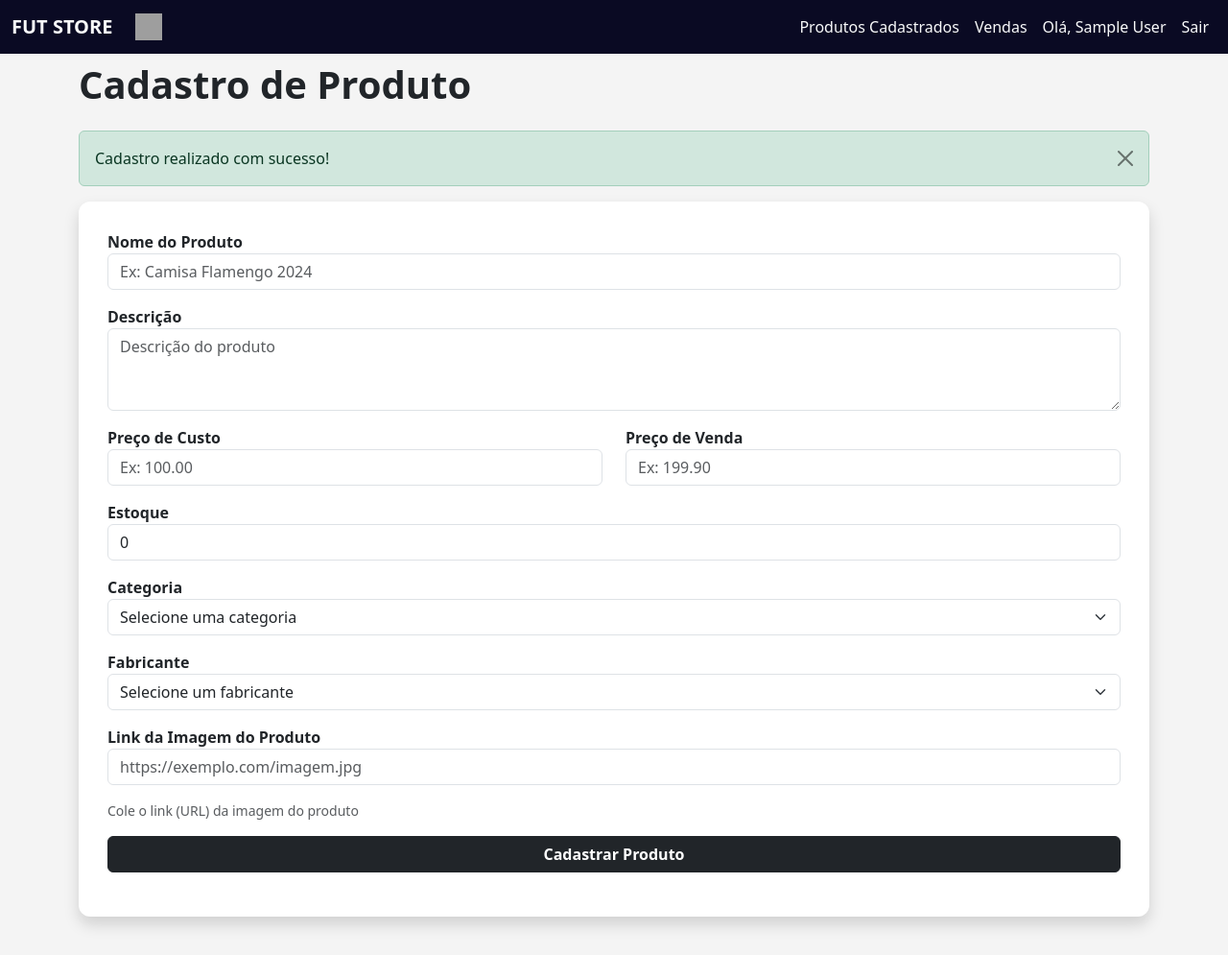
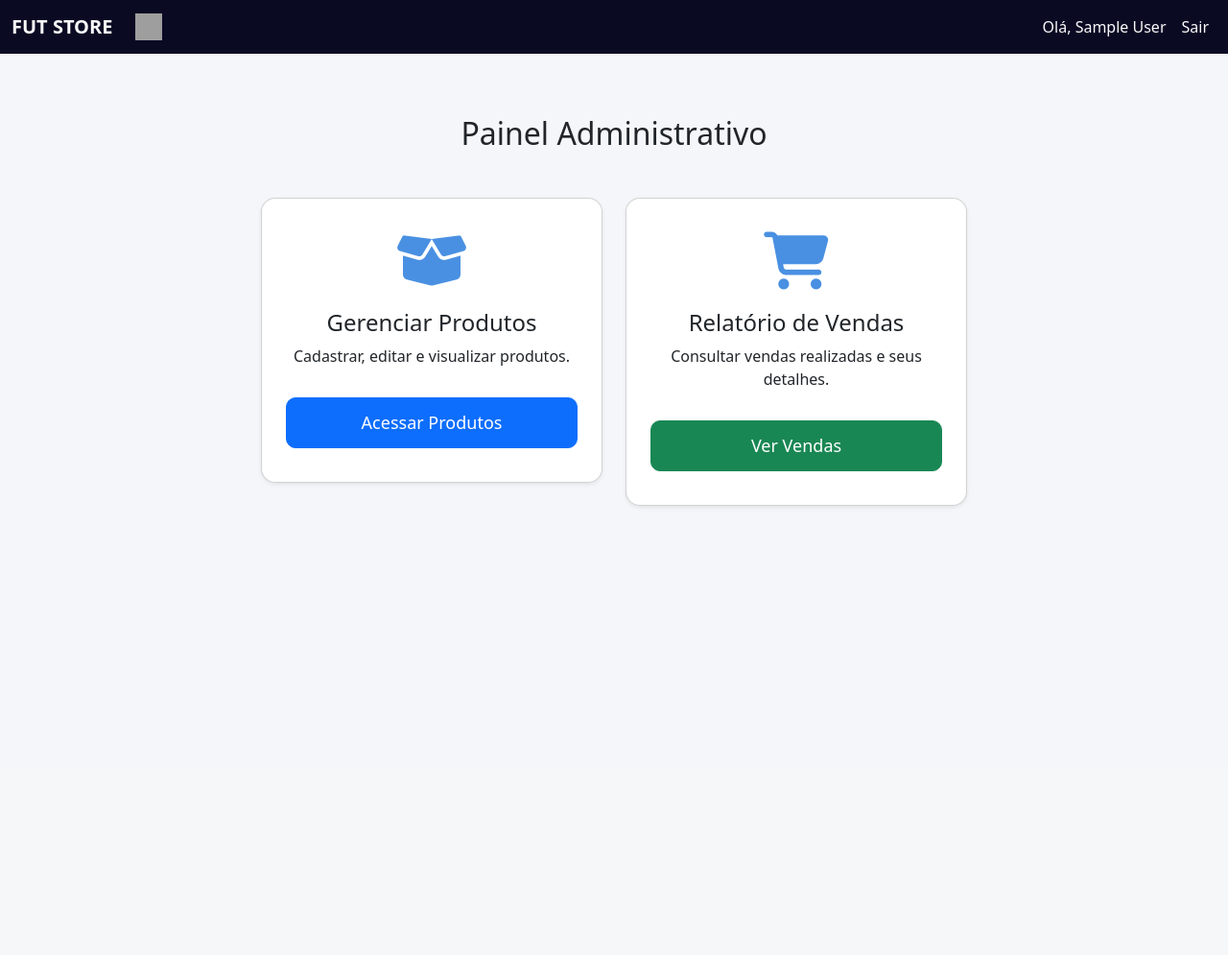
Before and after one commit to Heitorarj/Projeto-Final---WEB2, a PHP site: page /views/Admin/adminDashboard.php in a window 1280 px wide. Shown: the whole page at 96% size. After the commit the page ends 529 px from the top, so only its background shows below. Run offline with PHP 8.4, Linux system fonts and the light colour scheme; the visitor is signed in with stand-in values (Sample User, id 1); data comes from the database, SQL or seed files in the repository; some libraries are stand-ins or nearby versions; grey boxes are pictures that could not be loaded.

Commit message:
Dashboard Admin atualizado

```diff
--- a/views/Admin/adminDashboard.php
+++ b/views/Admin/adminDashboard.php
@@ -1,101 +1,94 @@
 <?php
-session_start();
-include "headerAdmin.php";
-
-require_once __DIR__ . '/../../controllers/CategoriaController.php';
-require_once __DIR__ . '/../../controllers/FabricanteController.php';
-
-$categorias = CategoriaController::listar();
-$fabricantes = FabricanteController::listar();
+    include "headerAdmin.php";
 ?>
 
 <!DOCTYPE html>
 <html lang="pt-BR">
+
 <head>
     <meta charset="UTF-8">
-    <title>Cadastrar Produto - Admin</title>
+    <title>Dashboard Admin</title>
 
+    <!-- Bootstrap -->
     <link href="https://cdn.jsdelivr.net/npm/bootstrap@5.3.2/dist/css/bootstrap.min.css" rel="stylesheet">
 
     <style>
-        body { background:#f4f4f4; padding:40px; }
-        .card-form { background:white; padding:30px; border-radius:12px; }
+        body {
+            background: #f4f6f9;
+        }
+
+        .admin-container {
+            margin-top: 120px; /* espaço abaixo do header */
+        }
+
+        .admin-card {
+            border-radius: 15px;
+            padding: 35px 25px;
+            transition: 0.3s;
+            cursor: pointer;
+        }
+
+        .admin-card:hover {
+            transform: translateY(-5px);
+            box-shadow: 0 8px 20px rgba(0, 0, 0, 0.15);
+        }
+
+        .admin-icon {
+            font-size: 60px;
+            color: #4A90E2;
+            margin-bottom: 20px;
+        }
+
+        .btn-dashboard {
+            margin-top: 15px;
+            padding: 12px;
+            font-size: 18px;
+            border-radius: 10px;
+        }
     </style>
+
+    <!-- Ícones -->
+    <script src="https://kit.fontawesome.com/a076d05399.js" crossorigin="anonymous"></script>
+
 </head>
 
 <body>
 
-<div class="container mt-4">
-    <h1 class="fw-bold mb-4">Cadastro de Produto</h1>
+    <div class="container admin-container">
 
-    <?php if (isset($_SESSION['sucesso'])): ?>
-        <div class="alert alert-success alert-dismissible fade show">
-            <?php echo $_SESSION['sucesso']; unset($_SESSION['sucesso']); ?>
-            <button type="button" class="btn-close" data-bs-dismiss="alert"></button>
-        </div>
-    <?php endif; ?>
+        <h2 class="text-center mb-5">Painel Administrativo</h2>
 
-    <?php if (isset($_SESSION['erro'])): ?>
-        <div class="alert alert-danger alert-dismissible fade show">
-            <?php echo $_SESSION['erro']; unset($_SESSION['erro']); ?>
-            <button type="button" class="btn-close" data-bs-dismiss="alert"></button>
-        </div>
-    <?php endif; ?>
+        <div class="row justify-content-center">
 
-    <div class="card-form shadow">
+            <!-- CARD PRODUTOS -->
+            <div class="col-md-4 mb-4">
+                <div class="card admin-card shadow-sm text-center">
+                    <i class="fas fa-box-open admin-icon"></i>
+                    <h4>Gerenciar Produtos</h4>
+                    <p>Cadastrar, editar e visualizar produtos.</p>
 
-        <form method="POST" action="../../actions/produto/criar.php">
-
-            <label class="fw-bold">Nome do Produto</label>
-            <input type="text" name="nome" class="form-control mb-3" placeholder="Ex: Camisa Flamengo 2024" required>
-
-            <label class="fw-bold">Descrição</label>
-            <textarea name="descricao" class="form-control mb-3" rows="3" placeholder="Descrição do produto"></textarea>
-
-            <div class="row">
-                <div class="col-md-6">
-                    <label class="fw-bold">Preço de Custo</label>
-                    <input type="number" name="preco_custo" step="0.01" class="form-control mb-3" placeholder="Ex: 100.00">
-                </div>
-                <div class="col-md-6">
-                    <label class="fw-bold">Preço de Venda</label>
-                    <input type="number" name="preco_venda" step="0.01" class="form-control mb-3" placeholder="Ex: 199.90" required>
+                    <a href="produtoCadastro.php" class="btn btn-primary w-100 btn-dashboard">
+                        Acessar Produtos
+                    </a>
                 </div>
             </div>
 
-            <label class="fw-bold">Estoque</label>
-            <input type="number" name="estoque" class="form-control mb-3" value="0" min="0">
+            <!-- CARD VENDAS -->
+            <div class="col-md-4 mb-4">
+                <div class="card admin-card shadow-sm text-center">
+                    <i class="fas fa-shopping-cart admin-icon"></i>
+                    <h4>Relatório de Vendas</h4>
+                    <p>Consultar vendas realizadas e seus detalhes.</p>
 
-            <label class="fw-bold">Categoria</label>
-            <select name="categoria_id" class="form-select mb-3" required>
-                <option value="">Selecione uma categoria</option>
-                <?php foreach ($categorias as $categoria): ?>
-                    <option value="<?php echo $categoria['id']; ?>">
-                        <?php echo htmlspecialchars($categoria['nome']); ?>
-                    </option>
-                <?php endforeach; ?>
-            </select>
+                    <a href="adminVendas.php" class="btn btn-success w-100 btn-dashboard">
+                        Ver Vendas
+                    </a>
+                </div>
+            </div>
 
-            <label class="fw-bold">Fabricante</label>
-            <select name="fabricante_id" class="form-select mb-3" required>
-                <option value="">Selecione um fabricante</option>
-                <?php foreach ($fabricantes as $fabricante): ?>
-                    <option value="<?php echo $fabricante['id']; ?>">
-                        <?php echo htmlspecialchars($fabricante['nome']); ?>
-                    </option>
-                <?php endforeach; ?>
-            </select>
-
-            <label class="fw-bold">Link da Imagem do Produto</label>
-            <input type="url" name="imagem" class="form-control mb-3" placeholder="https://exemplo.com/imagem.jpg">
-            <small class="text-muted d-block mb-3">Cole o link (URL) da imagem do produto</small>
-
-
-            <button type="submit" class="btn btn-dark w-100 fw-bold">Cadastrar Produto</button>
-        </form>
+        </div>
 
     </div>
-</div>
 
 </body>
 </html>
--- a/views/Admin/headerAdmin.php
+++ b/views/Admin/headerAdmin.php
@@ -24,18 +24,6 @@ $usuario = AuthController::getUsuarioLogado();
             <ul class="navbar-nav">
 
                 <li class="nav-item">
-                    <form method="POST" action="produtosCadastrados.php" class="m-0 p-0">
-                        <button type="submit" class="nav-link btn btn-link text-light">Produtos Cadastrados</button>
-                    </form>
-                </li>
-
-                <li class="nav-item">
-                    <a class="nav-link text-light" href="adminVendas.php">
-                        Vendas
-                    </a>
-                </li>
-
-                <li class="nav-item">
                     <span class="nav-link text-light">Olá, <?php echo htmlspecialchars($usuario['nome']); ?></span>
                 </li>
 
--- a/views/Cliente/comprasCliente.php
+++ b/views/Cliente/comprasCliente.php
@@ -99,7 +99,7 @@ $vendas = VendaController::buscarPorUsuario($usuario['id']);
                                                         <strong><?php echo htmlspecialchars($item['produto_nome']); ?></strong> -
                                                         Quantidade: <?php echo $item['quantidade']; ?> -
                                                         Preço unitário: R$ <?php echo number_format($item['preco_unitario'], 2, ',', '.'); ?> -
-                                                        Subtotal: R$ <?php echo number_format($item['preco_unitario'] * $item['quantidade'], 2, ',', '.'); ?>
+                                                        Subtotal: R$ <?php echo number_format($item['preco_unit'] * $item['quantidade'], 2, ',', '.'); ?>
                                                     </li>
                                                 <?php endforeach; ?>
                                             <?php endif; ?>
```
Also changed, not shown: views/Admin/produtoCadastro.php (added, +101 -0 lines).
